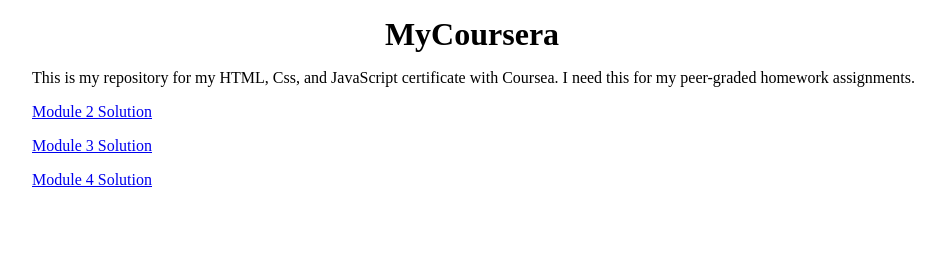
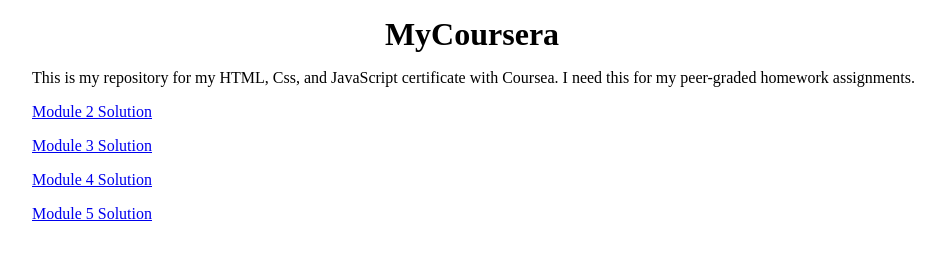
Before and after one commit to EpicFacepalm94/MyCoursera, a plain HTML site: page index.html in a window 1280 px wide. Shown: the whole page, without its empty margins (168-1113 px from the left). Drawn offline with Linux system fonts and the light colour scheme.

Commit message:
Update index.html

```diff
--- a/index.html
+++ b/index.html
@@ -16,5 +16,8 @@
 <p align="left" style="margin-left: 2in; margin-right: 1.81in; background: transparent">
 <a href="https://epicfacepalm94.github.io/MyCoursera/module4-solution/index.html">Module 4 Solution</a>
 </p>
+<p align="left" style="margin-left: 2in; margin-right: 1.81in; background: transparent">
+<a href="https://epicfacepalm94.github.io/MyCoursera/module5-solution/index.html">Module 5 Solution</a>
+</p>
 </body>
 </html>
```
